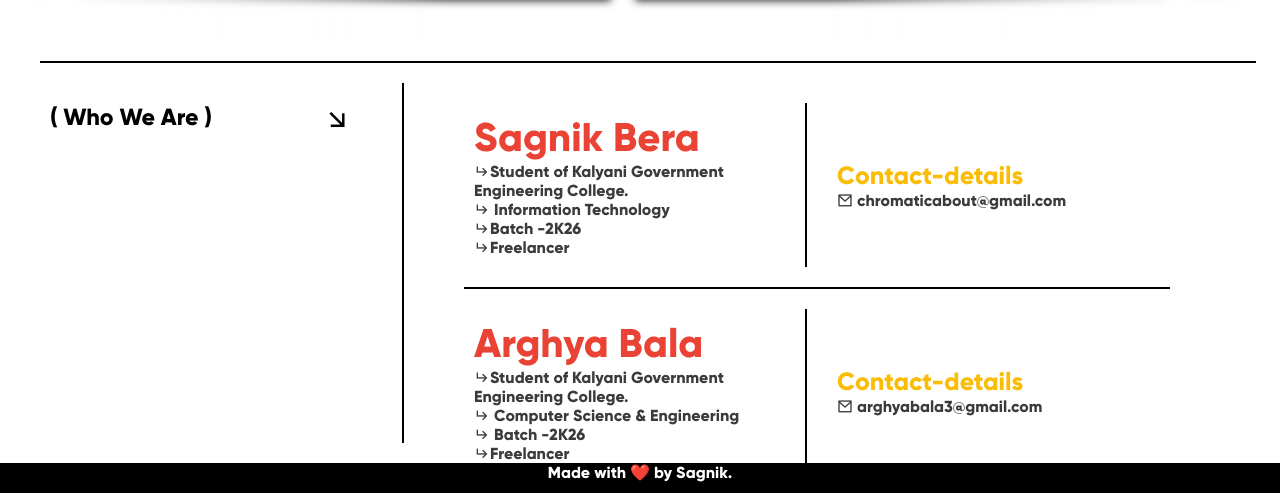
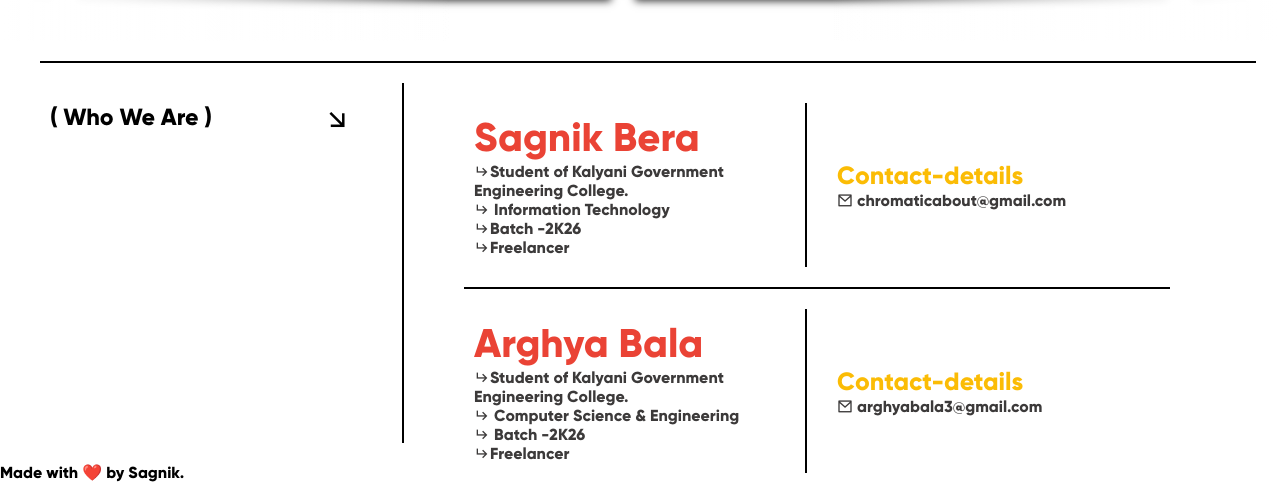
Before and after one commit to sagnikbera/-Designer-s-Portfolio, a plain HTML site: page index.html in a window 1280 px wide. Shown: the part 4676-5169 px from the top of the page. Drawn offline with nearby package versions, Linux system fonts and the light colour scheme.

Commit message:
Update index.html

```diff
--- a/index.html
+++ b/index.html
@@ -8,9 +8,10 @@
     href="https://cdn.jsdelivr.net/npm/remixicon@4.2.0/fonts/remixicon.css"
     rel="stylesheet"
 />
+<link rel="stylesheet" href="media.css">
     <link rel="stylesheet" href="style.css">
     <link rel="stylesheet" href="utility.css">
-    <link rel="stylesheet" href="media.css">
+
 </head>
 <body>
     <div id="main">
@@ -192,10 +193,10 @@
         </div>
     </div>
 </div>
-
+<div id="foot">
+    Made with ❤️ by Sagnik.
+</div>
 
 </body>
-<footer>
-    Made with ❤️ by Sagnik.
-  </footer>
+
 </html>
```
